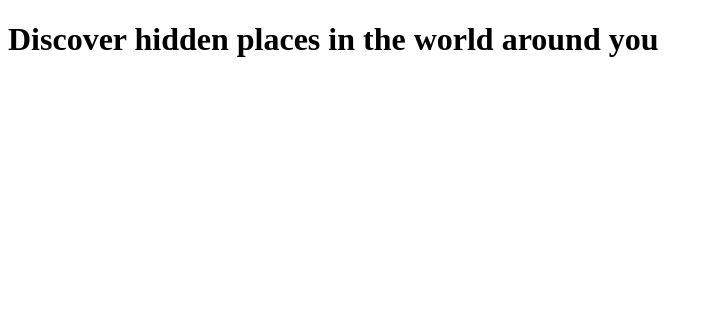
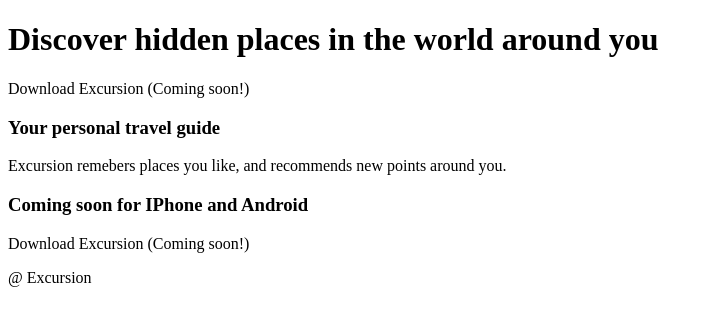
Before and after one commit to cmcneil7532/excursion, a plain HTML site: page index.html in a window 1280 px wide. Shown: the whole page, without its empty margins (0-713 px from the left). Drawn offline with Linux system fonts and the light colour scheme.

Commit message:
Add text to page

```diff
--- a/index.html
+++ b/index.html
@@ -9,5 +9,15 @@
   </head>
   <body>
     <h1>Discover hidden places in the world around you</h1>
+
+    <p>Download Excursion (Coming soon!)</p>
+
+    <h3>Your personal travel guide</h3>
+    <p>
+      Excursion remebers places you like, and recommends new points around you.
+    </p>
+    <h3>Coming soon for IPhone and Android</h3>
+    <p>Download Excursion (Coming soon!)</p>
+    <p>@ Excursion</p>
   </body>
 </html>
```
